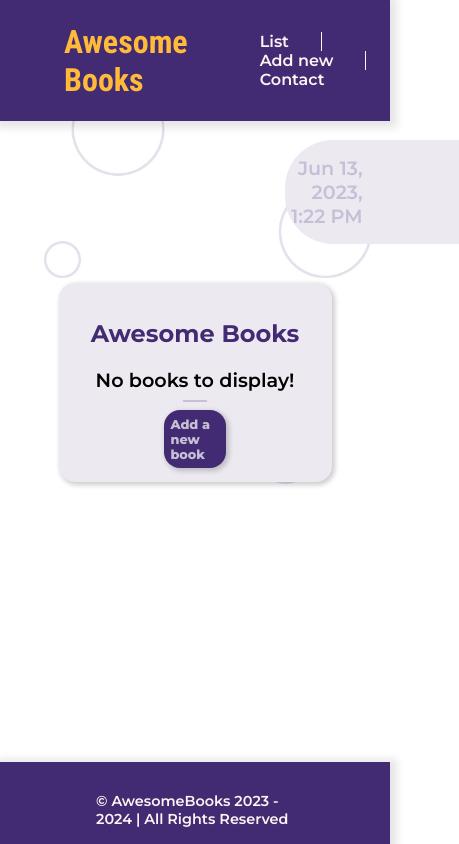
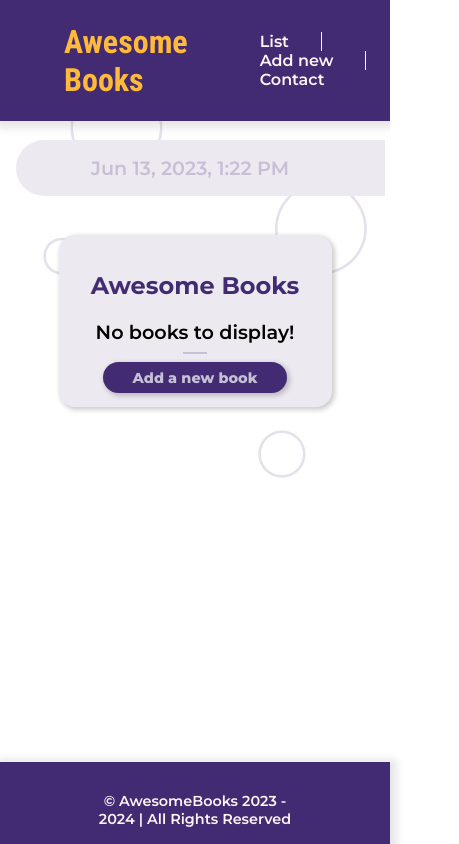
Before and after one commit to geekelo/awesome-books-webapp, a website with bundled scripts: page index.html in a window 390 px wide. Shown: the whole page, 459 px wide, since content can reach past the window. Built offline with nearby package versions, Linux system fonts and the light colour scheme.

Commit message:
Update mobile styles

```diff
--- a/styles.css
+++ b/styles.css
@@ -15,7 +15,6 @@ body {
   background-image: url("./media-library/bg-image.jpg");
   background-repeat: no-repeat;
   background-size: cover;
-  overflow: hidden;
 }
 
 p {
@@ -76,7 +75,7 @@ p {
   padding-bottom: 1rem;
   background-color: var(--display-container-bgcolor);
   width: 20%;
-  margin-left: 73%;
+  margin-left: 72.8%;
   border-top-left-radius: 3rem;
   border-bottom-left-radius: 3rem;
 }
@@ -232,6 +231,7 @@ footer {
 @media only screen and (max-width: 768px) {
   .displayContainers {
     padding-top: 1rem;
+    margin-bottom: 40%;
   }
 
   .bookwraps {
@@ -242,7 +242,8 @@ footer {
   .bookTitles,
   .removeBtns,
   .bookAuthors,
-  .contactContainer {
+  .contactContainer,
+  #addNewInline {
     font-size: 0.9rem;
   }
 
@@ -253,4 +254,18 @@ footer {
   .addBtn {
     margin-right: -35vw;
   }
+
+  #addNewInline {
+    text-decoration: none;
+    width: 70%;
+  }
+
+  .dateDisplay {
+    width: 70%;
+    margin-left: 1rem;
+  }
+
+  footer {
+    text-align: center;
+  }
 }
```
